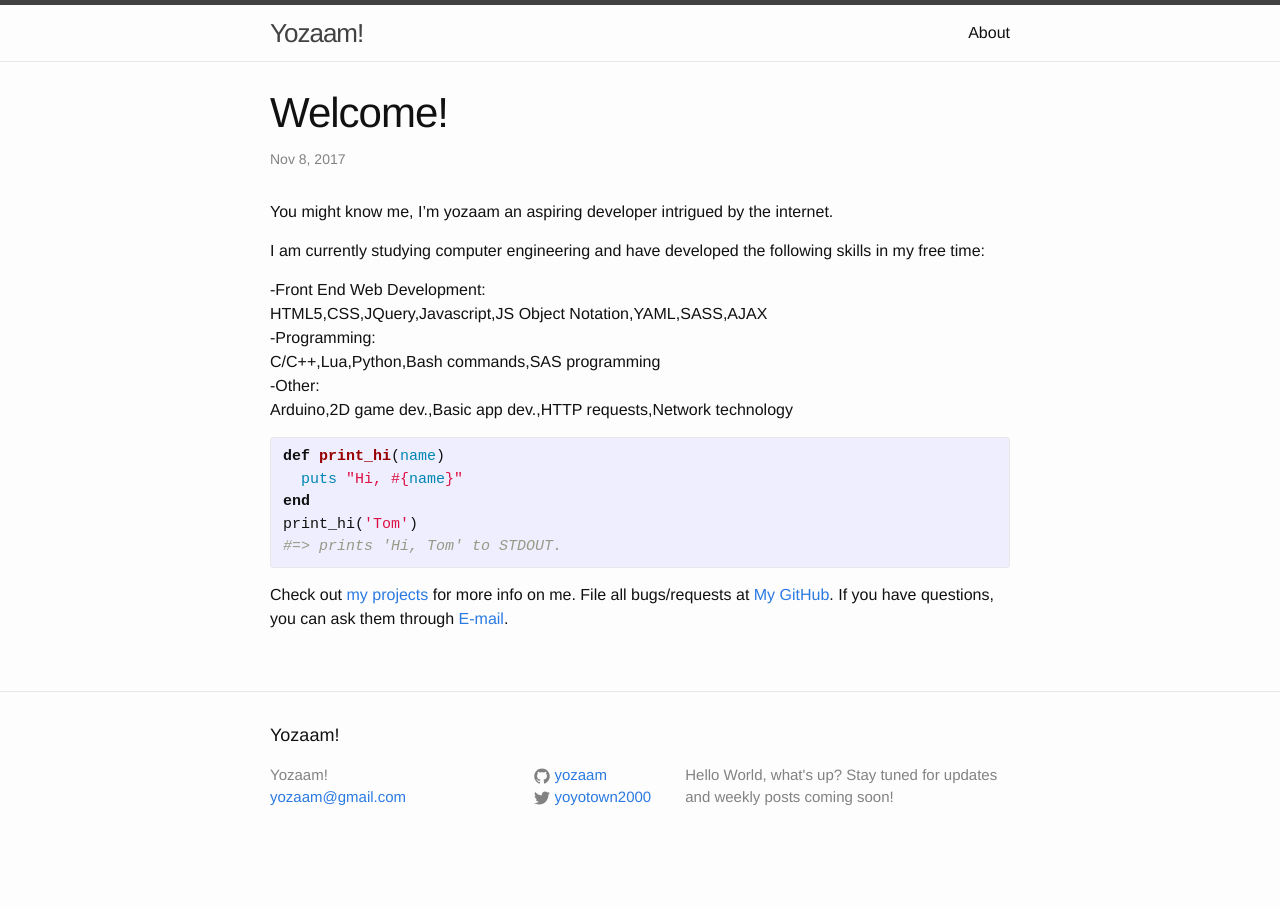
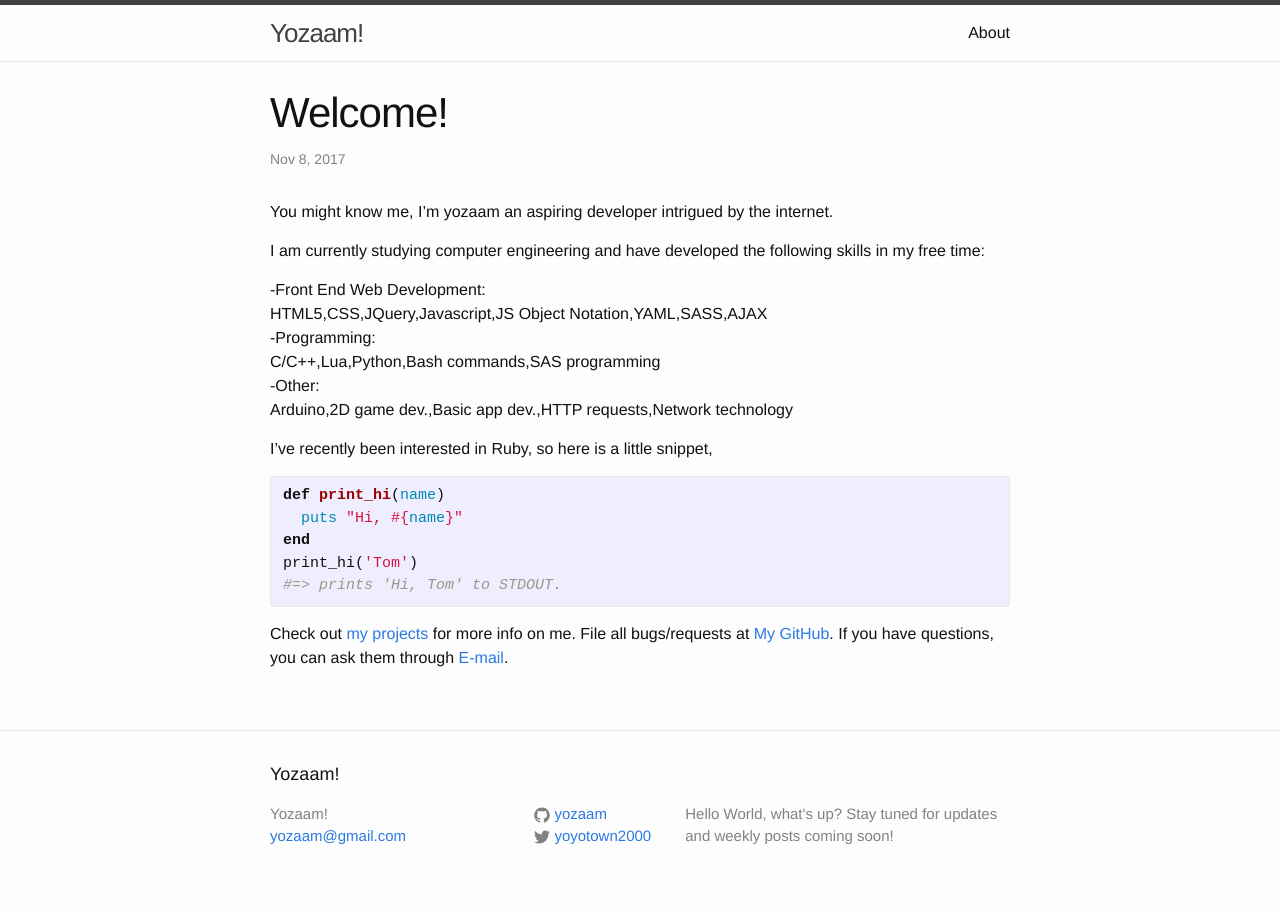
Before and after one commit to yozaam/yozaamoldpage, a Jekyll site: the page built from _posts/2017-11-08-welcome-to-jekyll.markdown, in a window 1280 px wide. Built offline with Jekyll 4.4.1, drawn with Linux system fonts in a browser that asks for light colours.

Commit message:
Update 2017-11-08-welcome-to-jekyll.markdown

```diff
--- a/_posts/2017-11-08-welcome-to-jekyll.markdown
+++ b/_posts/2017-11-08-welcome-to-jekyll.markdown
@@ -16,6 +16,7 @@ I am currently studying computer engineering and have developed the following sk
     Arduino,2D game dev.,Basic app dev.,HTTP requests,Network technology<br>
 
 
+I've recently been interested in Ruby, so here is a little snippet,
 
 {% highlight ruby %}
 def print_hi(name)
@@ -25,6 +26,8 @@ print_hi('Tom')
 #=> prints 'Hi, Tom' to STDOUT.
 {% endhighlight %}
 
+
+
 Check out [my projects][jekyll-docs] for more info on me. File all bugs/requests at [My GitHub][jekyll-gh]. If you have questions, you can ask them through [E-mail][jekyll-talk].
 
 [jekyll-docs]: http://codepen.io/yohaan
```
